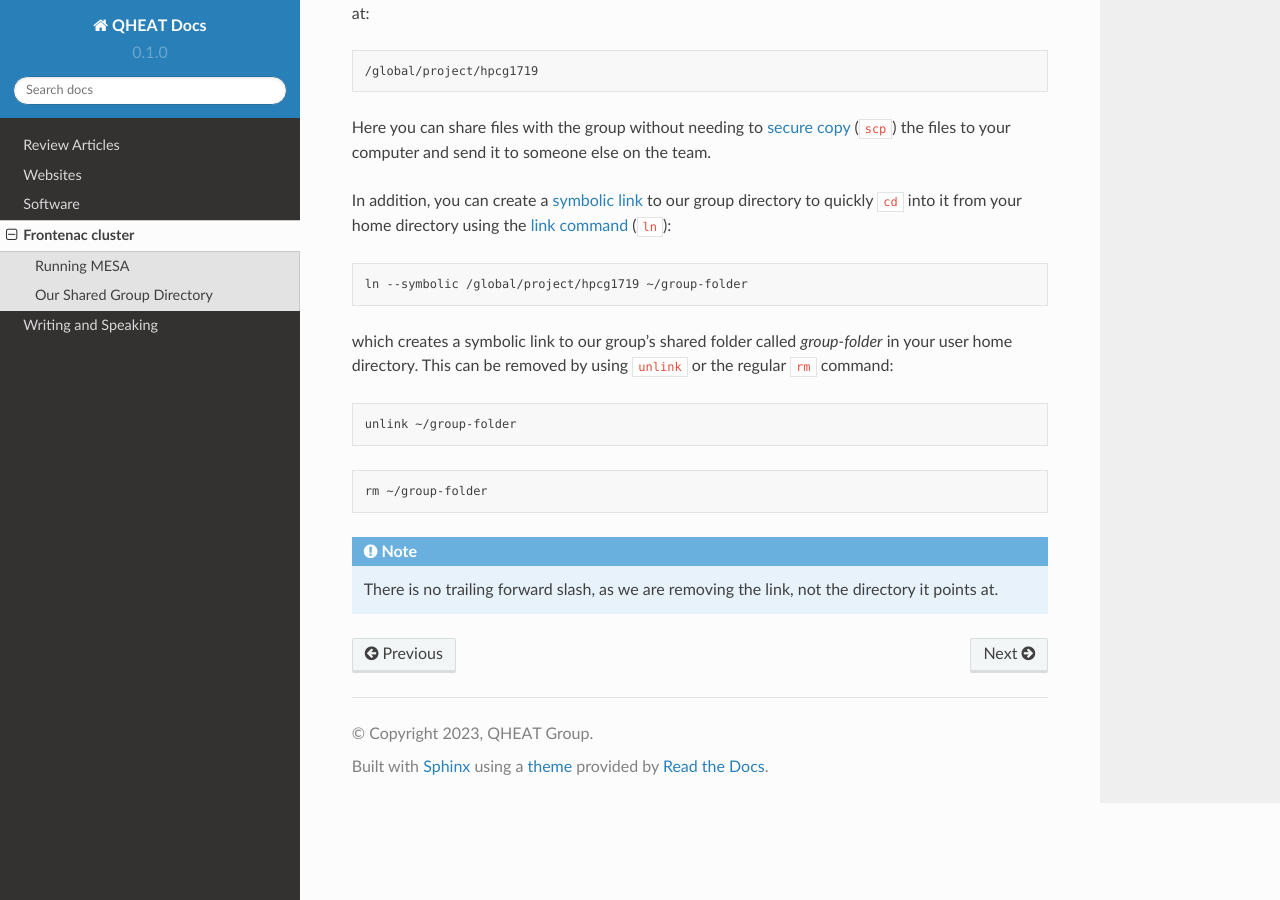
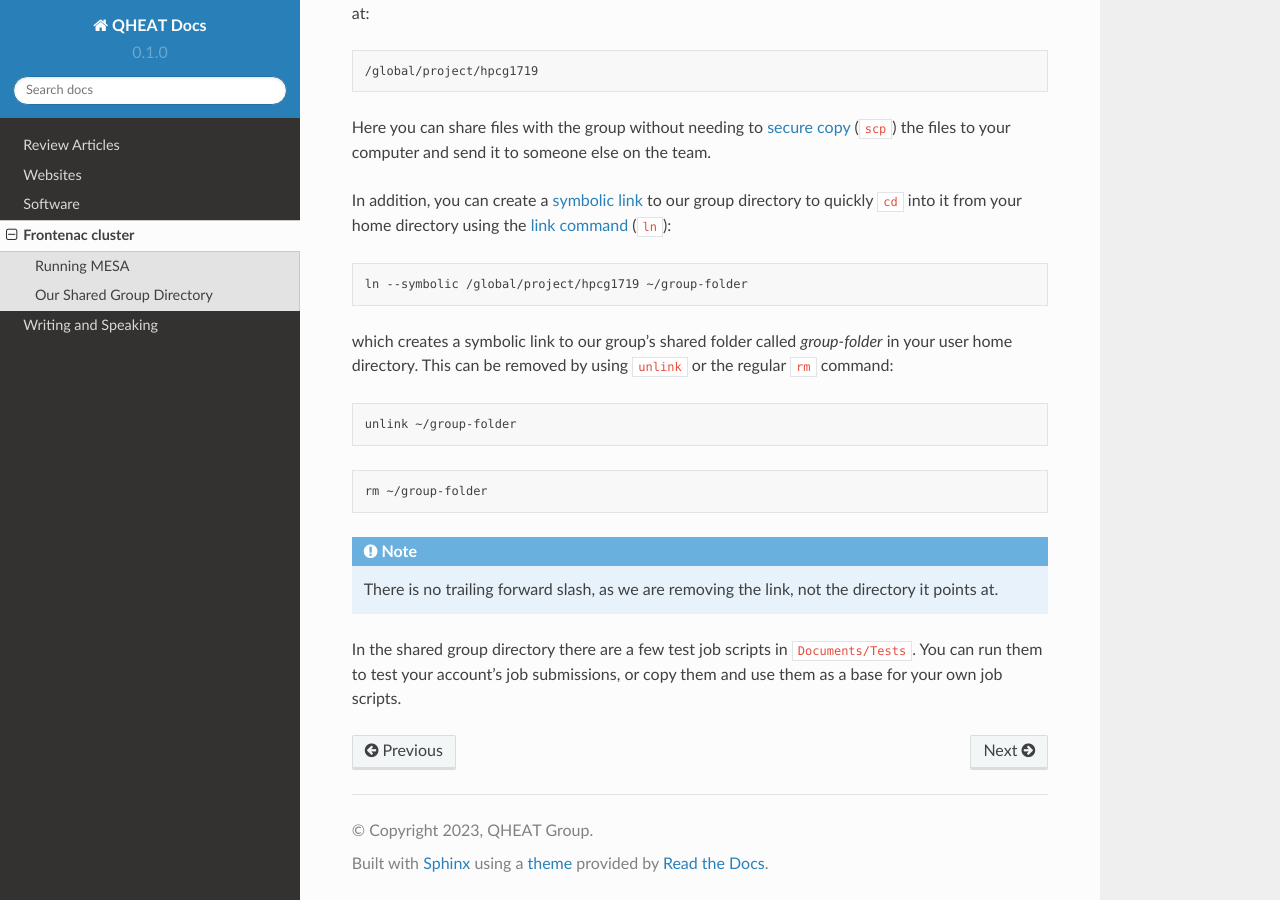
Before and after one commit to aaronvincent/QHEAT, a Sphinx documentation site: the page built from docs/source/frontenac.rst, in a window 1280 px wide and 900 px high, scrolled down 602 px. Built offline with Sphinx 7.4.7 and the Read the Docs theme 2.0.0, drawn with Linux system fonts in a browser that asks for light colours.

Commit message:
Note about test job scripts in the group directory

```diff
--- a/docs/source/frontenac.rst
+++ b/docs/source/frontenac.rst
@@ -56,3 +56,8 @@ This can be removed by using ``unlink`` or the regular ``rm`` command:
 .. note::
    There is no trailing forward slash, as we are removing the link, not the
    directory it points at.
+
+
+In the shared group directory there are a few test job scripts in
+``Documents/Tests``. You can run them to test your account's job submissions,
+or copy them and use them as a base for your own job scripts.
```
